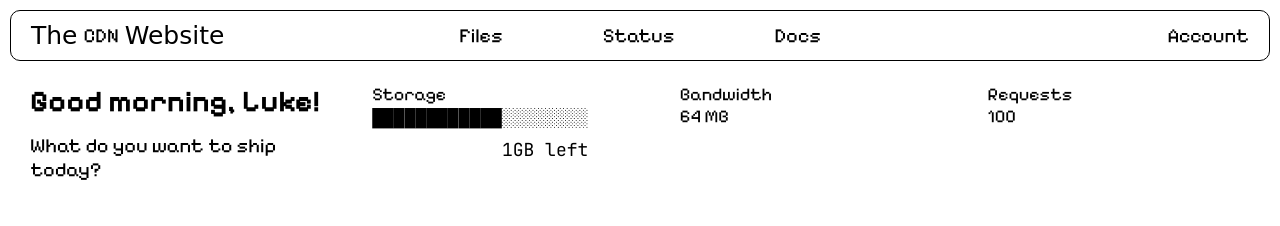
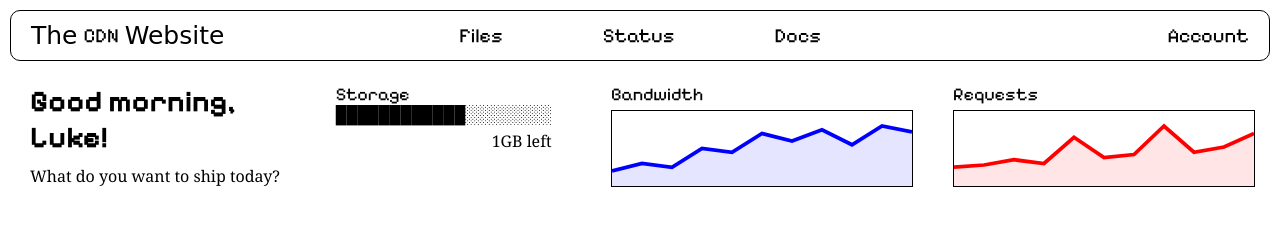
Before and after one commit to locngphuc12/cdn, a plain HTML site: page index.html in a window 1280 px wide. Drawn offline with Linux system fonts and the light colour scheme; a web font is replaced by a local one.

Commit message:
Make chart for Bandwidth and Request statistics

```diff
--- a/index.html
+++ b/index.html
@@ -33,11 +33,57 @@
     </div>
     <div class="widget">
         <p>Bandwidth</p>
-        <p>64 MB</p>
+        <svg class="chart-bandwidth" viewBox="0 0 400 100">
+            <path class="area"
+                  d="M0 80
+             L40 70 L80 75 L120 50 L160 55
+             L200 30 L240 40 L280 25 L320 45
+             L360 20 L400 28
+             V100 H0 Z"/>
+            <polyline
+                    points="
+        0,80
+        40,70
+        80,75
+        120,50
+        160,55
+        200,30
+        240,40
+        280,25
+        320,45
+        360,20
+        400,28
+    "
+            />
+        </svg>
     </div>
     <div class="widget">
         <p>Requests</p>
-        <p>100</p>
+
+        <svg class="chart-requests" viewBox="0 0 400 100">
+            <path class="area"
+                  d="M0 75
+                 L40 72 L80 65 L120 70 L160 35
+                 L200 62 L240 58 L280 20 L320 55
+                 L360 48 L400 30
+                 V100 H0 Z"/>
+
+            <polyline
+                    points="
+                    0,75
+                    40,72
+                    80,65
+                    120,70
+                    160,35
+                    200,62
+                    240,58
+                    280,20
+                    320,55
+                    360,48
+                    400,30
+                "
+            />
+        </svg>
     </div>
 </section>
 </body>
--- a/style.css
+++ b/style.css
@@ -1,6 +1,5 @@
 @import url('https://fonts.googleapis.com/css2?family=Pixelify+Sans:wght@400..700&display=swap');
 @import url('https://fonts.googleapis.com/css2?family=Imperial+Script&display=swap');
-@import url('https://fonts.googleapis.com/css2?family=JetBrains+Mono:wght@400;500&display=swap');
 
 .dock {
     position: fixed;
@@ -53,17 +52,20 @@
 }
 
 .welcome {
-    padding: 0 20px;
+    padding: 0 0 0 20px;
     font-family: "Pixelify Sans", sans-serif;
     font-size: 20px;
+
 }
 
 .welcome h2 {
-    margin: 15px 0;
+    margin: 15px 0 10px;
 }
 
 .welcome p {
     margin: 0 0;
+    font-family: "Georgia", serif;
+    font-size: 16px;
 }
 
 .dashboard {
@@ -83,8 +85,9 @@
 }
 
 #storage-left {
-    font-family: "JetBrains Mono", monospace;
-    margin: 10px 0 0;
+    font-family: "Georgia", serif;
+    font-size: 16px;
+    margin: 5px 0 0;
     align-self: flex-end;
 }
 
@@ -99,3 +102,39 @@
 .widget p {
     margin: 0;
 }
+
+.chart-bandwidth {
+    margin: 5px 0;
+    border: 1px solid black;
+    width: 300px;
+    height: 75px;
+}
+
+.chart-bandwidth polyline {
+    stroke: blue;
+    fill: none;
+    stroke-width: 5px;
+}
+
+.chart-bandwidth .area {
+    fill: blue;
+    opacity: 0.1;
+}
+
+.chart-requests {
+    margin: 5px 0;
+    border: 1px solid black;
+    width: 300px;
+    height: 75px;
+}
+
+.chart-requests polyline {
+    stroke: red;
+    fill: none;
+    stroke-width: 5px;
+}
+
+.chart-requests .area {
+    fill: red;
+    opacity: 0.1;
+}
```
Also changed, not shown: 1 other file.
